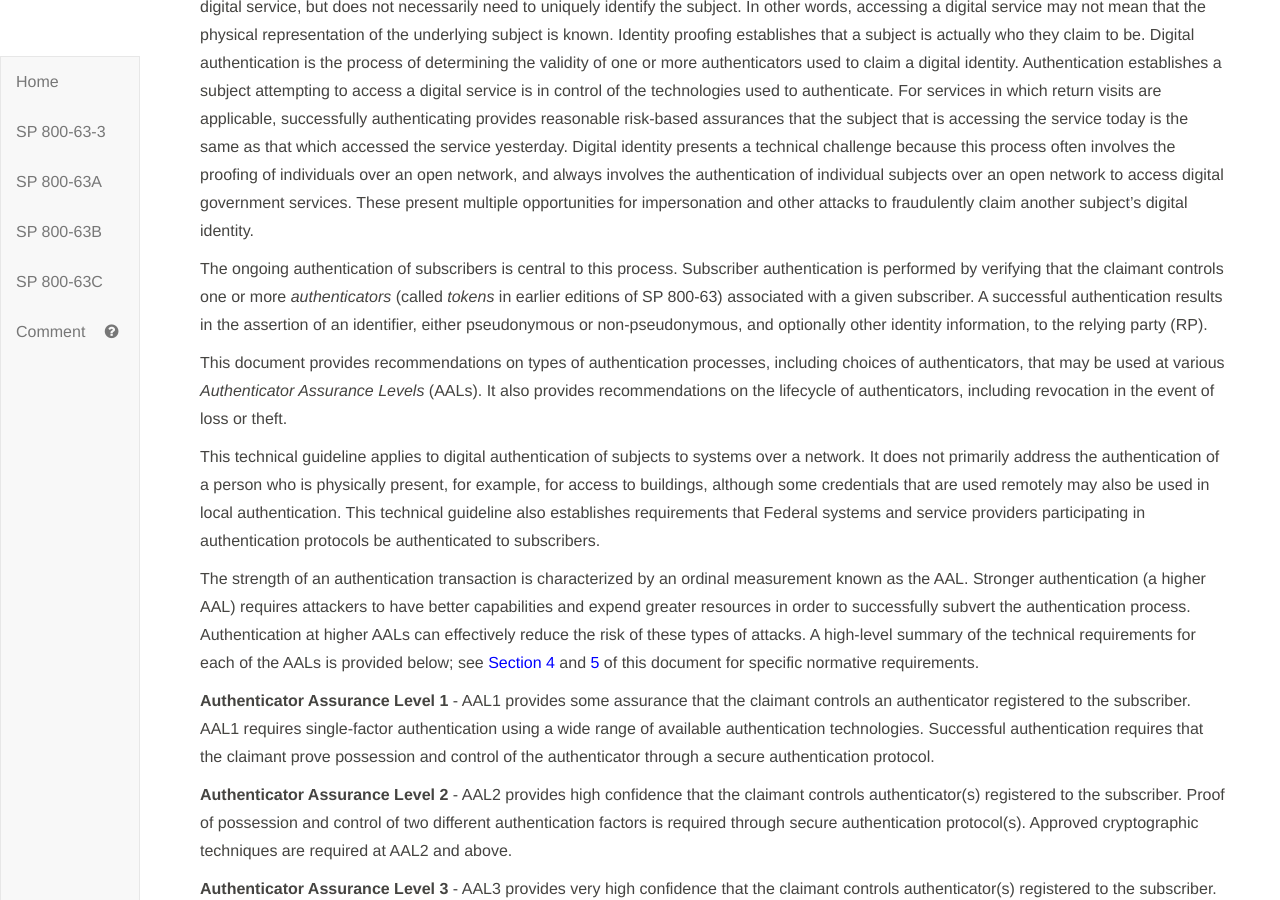
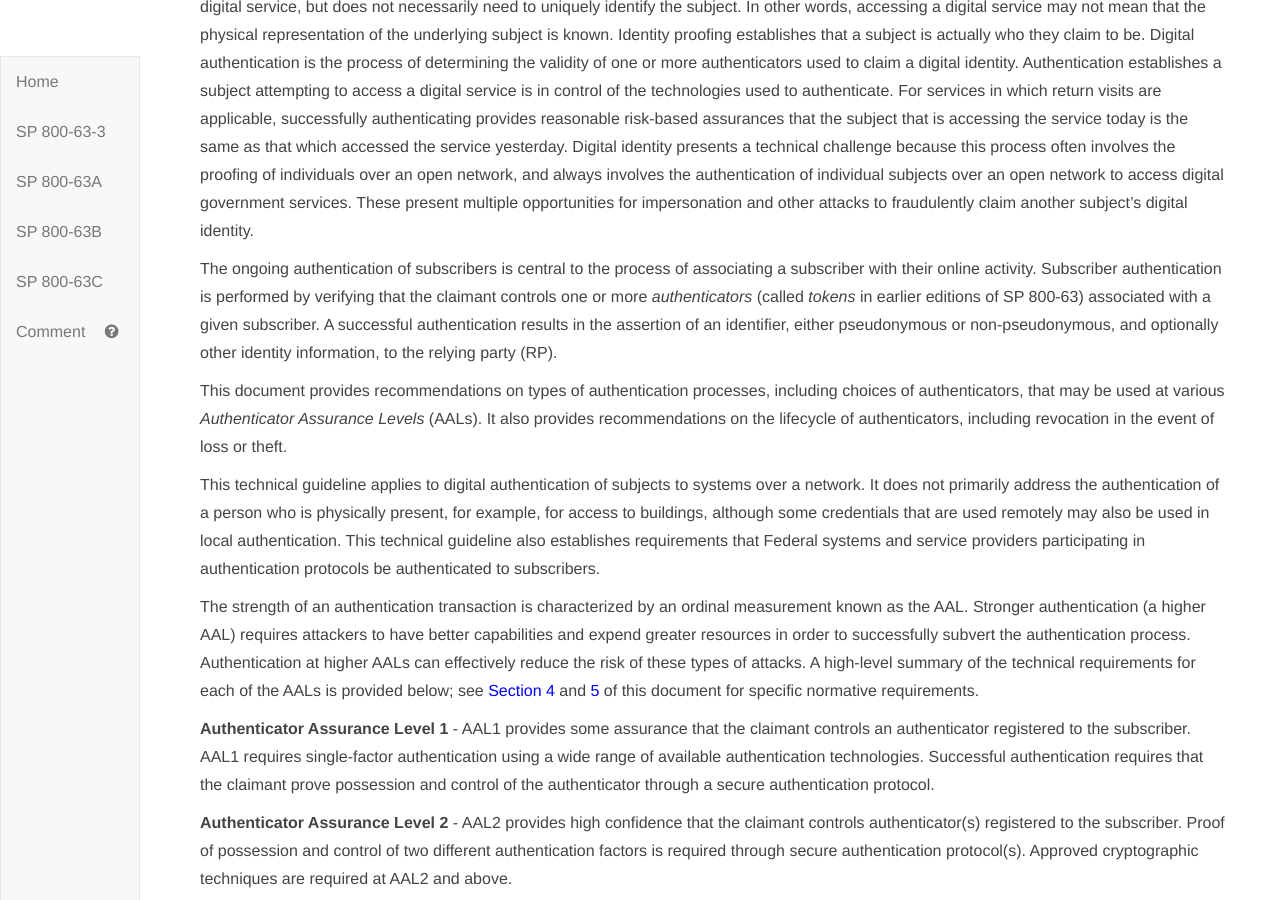
Before and after one commit to usnistgov/800-63-3, a Jekyll site: the page built from sp800-63b/sec1_2_introduction.md, in a window 1280 px wide and 900 px high, scrolled down 349 px. Built offline with Jekyll 4.4.1, drawn with Linux system fonts in a browser that asks for light colours; our own code applies the rules of GitHub Pages for plain Markdown files.

Commit message:
Authentication is central to...  Closes #845

```diff
--- a/sp800-63b/sec1_2_introduction.md
+++ b/sp800-63b/sec1_2_introduction.md
@@ -14,7 +14,7 @@ _This section is informative._
 
 Digital identity is the unique representation of a subject engaged in an online transaction. A digital identity is always unique in the context of a digital service, but does not necessarily need to uniquely identify the subject. In other words, accessing a digital service may not mean that the physical representation of the underlying subject is known. Identity proofing establishes that a subject is actually who they claim to be. Digital authentication is the process of determining the validity of one or more authenticators used to claim a digital identity. Authentication establishes a subject attempting to access a digital service is in control of the technologies used to authenticate.  For services in which return visits are applicable, successfully authenticating provides reasonable risk-based assurances that the subject that is accessing the service today is the same as that which accessed the service yesterday. Digital identity presents a technical challenge because this process often involves the proofing of individuals over an open network, and always involves the authentication of individual subjects over an open network to access digital government services. These present multiple opportunities for impersonation and other attacks to fraudulently claim another subject's digital identity.
 
-The ongoing authentication of subscribers is central to this process. Subscriber authentication is performed by verifying that the claimant controls one or more *authenticators* (called *tokens* in earlier editions of SP 800-63) associated with a given subscriber. A successful authentication results in the assertion of an identifier, either pseudonymous or non-pseudonymous, and optionally other identity information, to the relying party (RP).
+The ongoing authentication of subscribers is central to the process of associating a subscriber with their online activity. Subscriber authentication is performed by verifying that the claimant controls one or more *authenticators* (called *tokens* in earlier editions of SP 800-63) associated with a given subscriber. A successful authentication results in the assertion of an identifier, either pseudonymous or non-pseudonymous, and optionally other identity information, to the relying party (RP).
 
 This document provides recommendations on types of authentication processes, including choices of authenticators, that may be used at various *Authenticator Assurance Levels* (AALs). It also provides recommendations on the lifecycle of authenticators, including revocation in the event of loss or theft.
 
```
